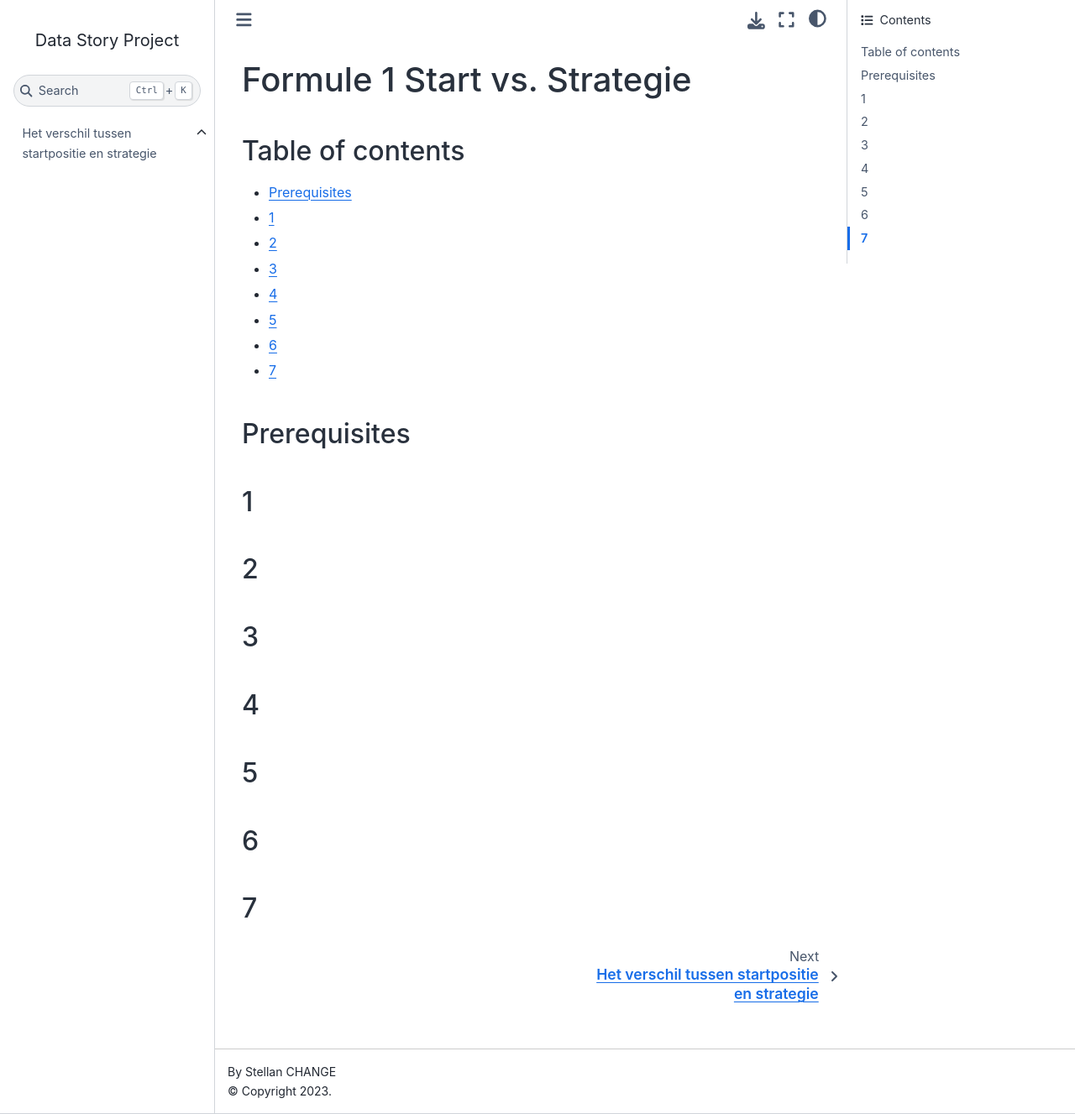
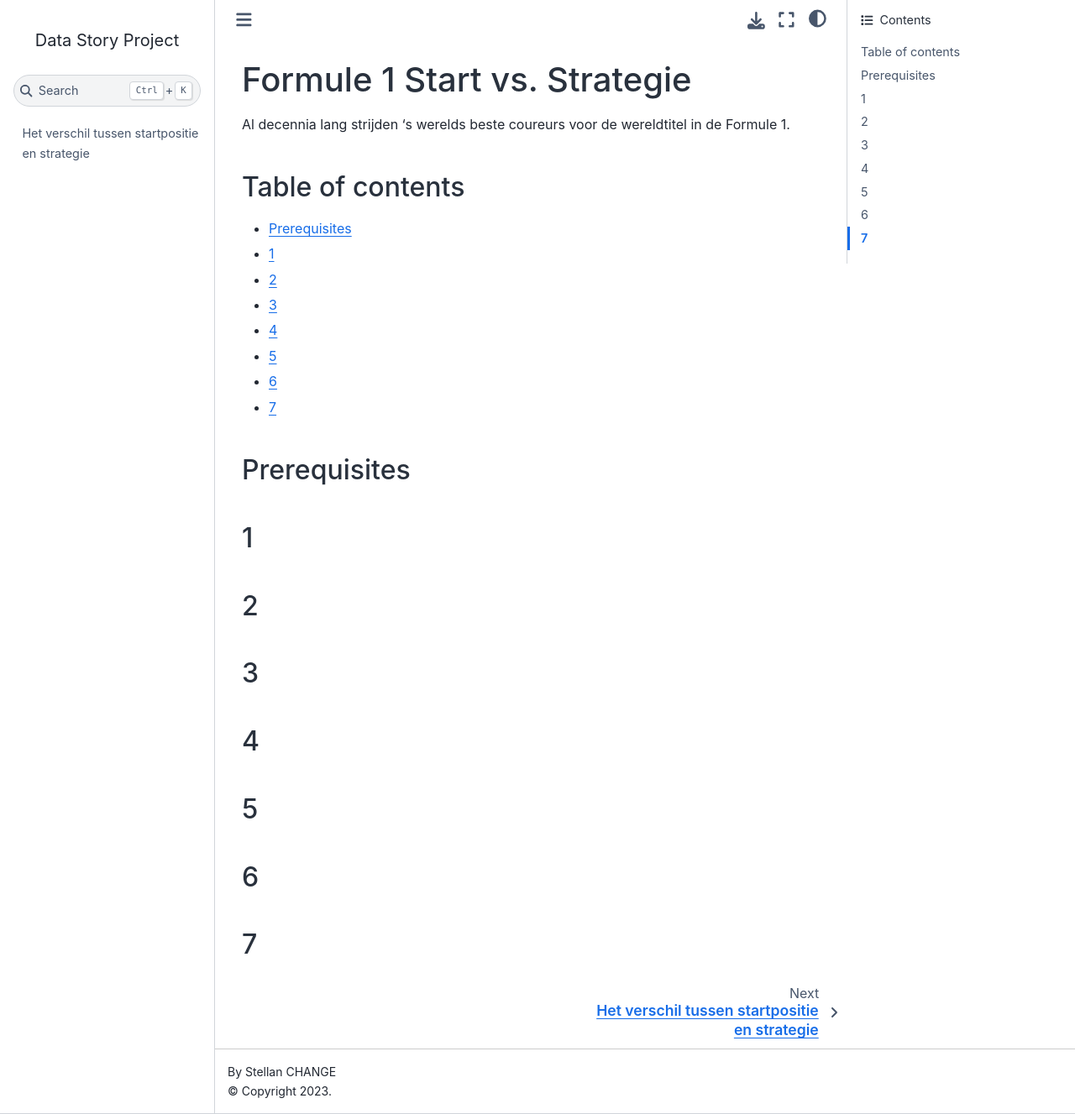
Before and after one commit to Stellan-T/InfVis, a Jupyter Book: the page built from docs/home.md, in a window 1280 px wide and 1327 px high. Shown: the whole window at 84% size. Built offline with Jupyter Book 1.0.4 settings and Sphinx 7.4.7 and the Sphinx Book theme 1.1.4, drawn with Linux system fonts in a browser that asks for light colours; pages that are not in the unit, such as notebooks, are missing from menus; comment, search, counter and statistics services are not loaded.

Commit message:
description perspective 1

```diff
--- a/docs/home.md
+++ b/docs/home.md
@@ -1,4 +1,5 @@
 # Formule 1 Start vs. Strategie
+Al decennia lang strijden 's werelds beste coureurs voor de wereldtitel in de Formule 1.
 
 ## Table of contents
 - [Prerequisites](#pre)
```
Also changed, not shown: docs/notebook.ipynb.
